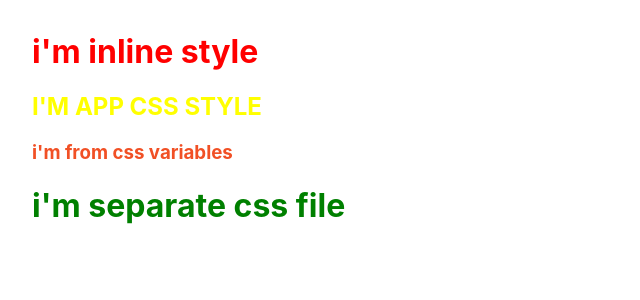
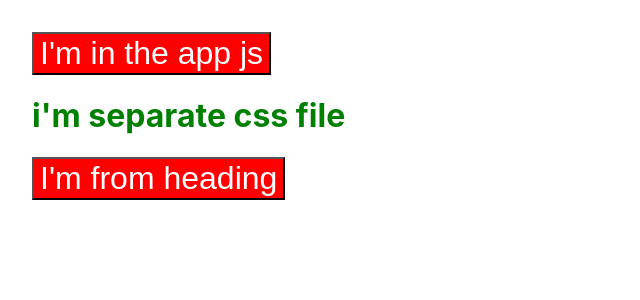
Before and after one commit to js-tut/styled-components-tutorial, a React (Create React App) app: page / in a window 1280 px wide. Shown: the top 300 px of the page, without its empty margins (0-640 px from the left). Built offline with nearby package versions, Linux system fonts and the light colour scheme.

Commit message:
7-basics

```diff
--- a/package.json
+++ b/package.json
@@ -5,7 +5,8 @@
   "dependencies": {
     "react": "^16.8.6",
     "react-dom": "^16.8.6",
-    "react-scripts": "2.1.8"
+    "react-scripts": "2.1.8",
+    "styled-components": "^4.2.0"
   },
   "scripts": {
     "start": "react-scripts start",
--- a/src/App.js
+++ b/src/App.js
@@ -1,13 +1,13 @@
 import React, { Component } from "react";
 import "./App.css";
 import Heading from "./components/Heading";
+import { ButtonWrapper } from "./components/Button";
+
 class App extends Component {
   render() {
     return (
       <div>
-        <h1 style={{ color: "red" }}>i'm inline style</h1>
-        <h2 className="second">i'm app css style</h2>
-        <h3 className="property">i'm from css variables</h3>
+        <ButtonWrapper>I'm in the app js</ButtonWrapper>
         <Heading />
       </div>
     );
--- /dev/null
+++ b/src/components/Button.js
@@ -0,0 +1,8 @@
+import styled from "styled-components";
+
+export const ButtonWrapper = styled.button`
+  color: red;
+  font-size: 2rem;
+  background: red;
+  color: white;
+`;
--- a/src/components/Heading.js
+++ b/src/components/Heading.js
@@ -1,5 +1,11 @@
 import React from "react";
 import "./Heading.css";
+import { ButtonWrapper } from "./Button";
 export default function Heading() {
-  return <h1 className="third">i'm separate css file</h1>;
+  return (
+    <div>
+      <h1 className="third">i'm separate css file</h1>
+      <ButtonWrapper>I'm from heading</ButtonWrapper>
+    </div>
+  );
 }
```
Also changed, not shown: 1 other file (tests, documents, lock files or other folders).
